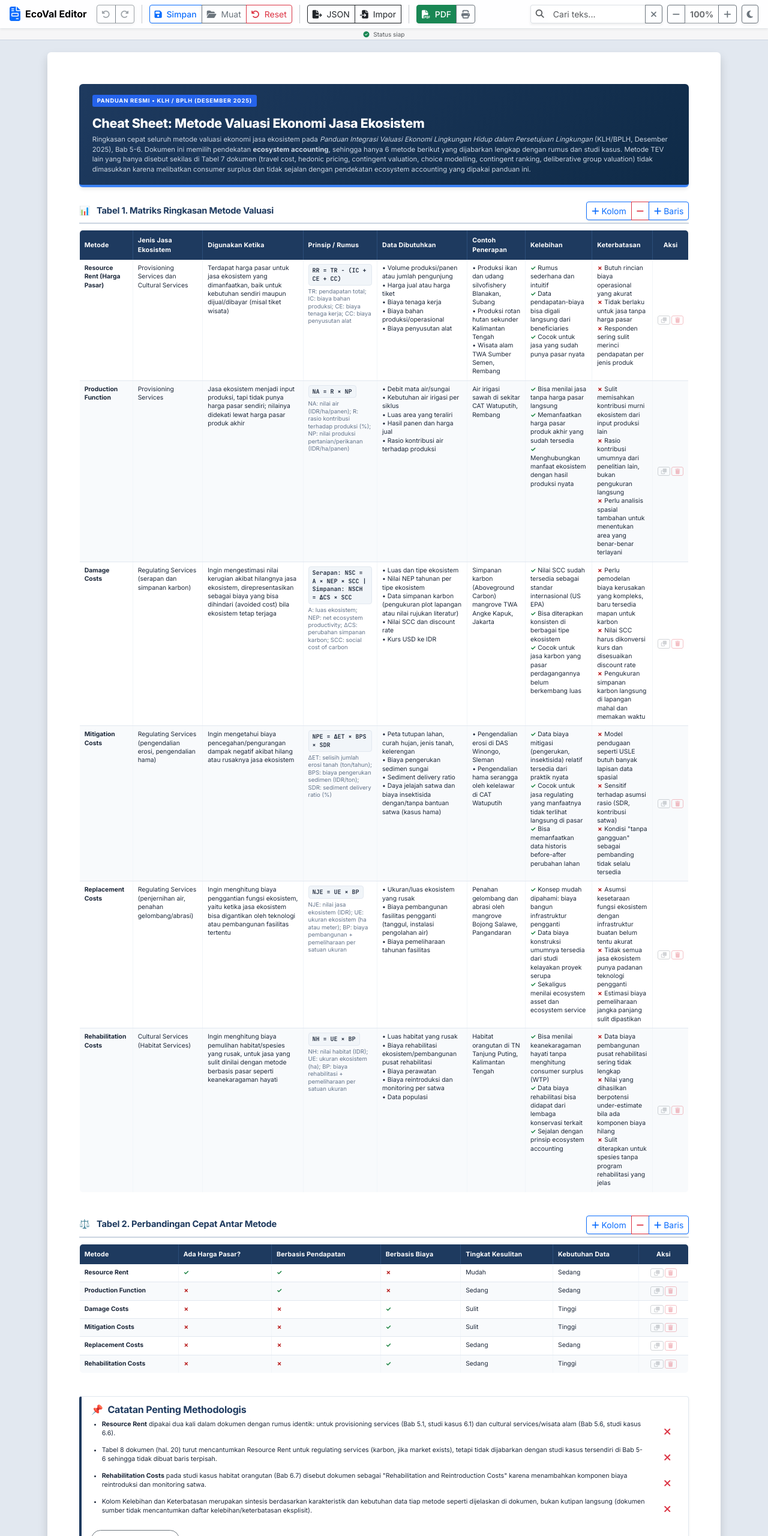
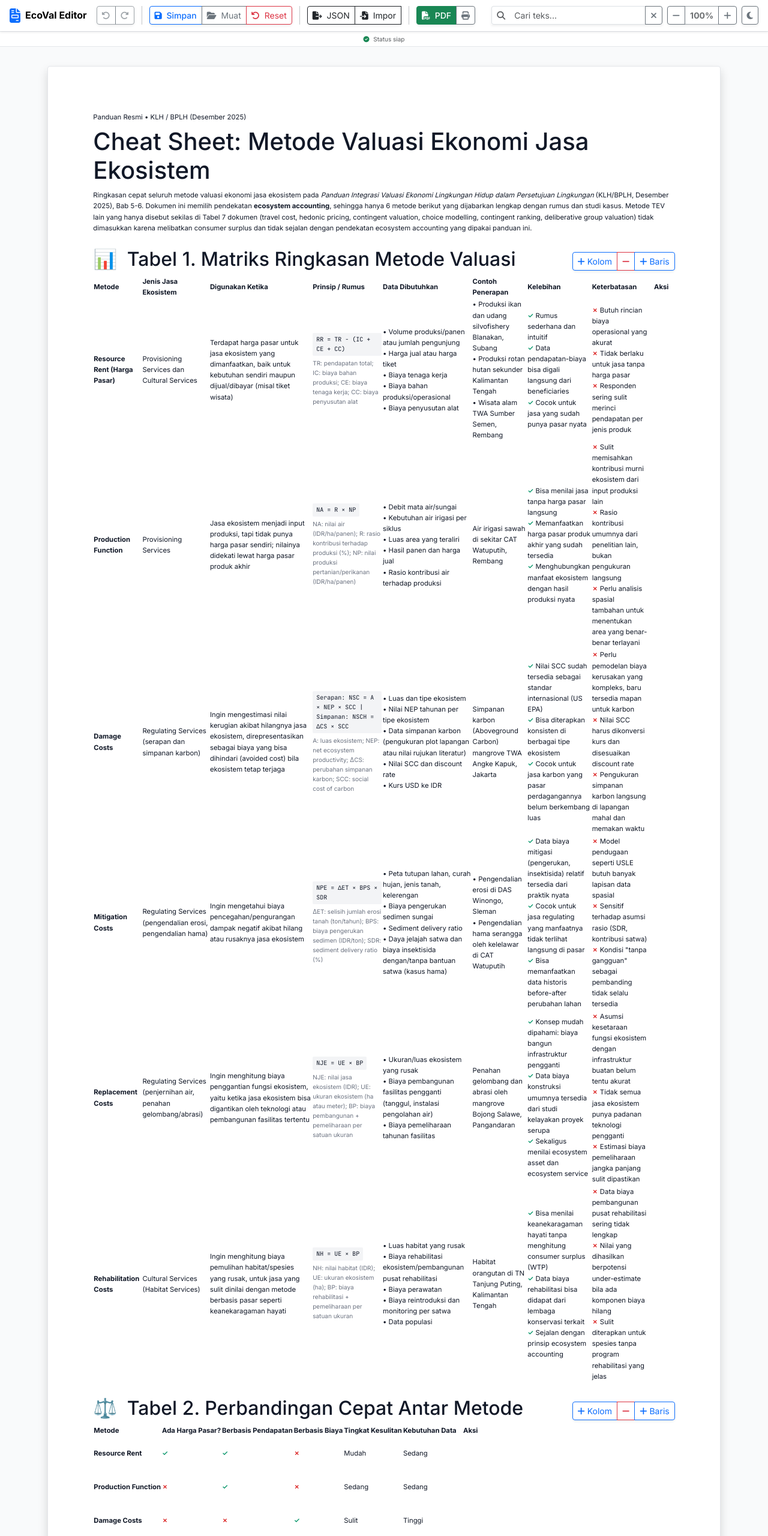
Before and after one commit to caxsaa/Matriks-valek, a plain HTML site: page index.html in a window 1280 px wide. Shown: the top 2560 px of the page at 60% size. Drawn offline with nearby package versions, Linux system fonts and the light colour scheme.

Commit message:
Memperbaiki tampilan tabel

```diff
--- a/style.css
+++ b/style.css
@@ -1,436 +1,334 @@
 /* ==========================================================================
-   EcoVal Document Editor - Modern Professional CSS Framework
-   Target: Clean Executive Ministry / World Bank Report Aesthetic
+   EcoVal Document Editor - MINIMALIST AESTHETIC
+   Focus: Typography, Whitespace, Monochromatic Accents, Flat UI
    ========================================================================== */
 
 :root {
-    /* Brand Primary Colors */
-    --primary-navy: #1E3A5F;
-    --primary-navy-dark: #0f2b48;
-    --accent-blue: #2563eb;
-    --accent-blue-hover: #1d4ed8;
-    --accent-sky: #3b82f6;
+    /* Minimalist Light Theme */
+    --bg-body: #f9fafb;
+    --bg-doc: #ffffff;
+    --bg-toolbar: rgba(255, 255, 255, 0.98);
+    --bg-table-hover: #f9fafb;
+    --bg-math: #f3f4f6;
+    --bg-search: #f3f4f6;
 
-    /* Status Colors */
-    --color-success: #15803d;
-    --color-danger: #b91c1c;
-    --color-warning: #d97706;
-
-    /* Light Theme Neutral Scale */
-    --bg-workspace: #e2e8f0;
-    --bg-document: #ffffff;
-    --bg-header-gradient: linear-gradient(135deg, #1E3A5F 0%, #0f2b48 100%);
-    --bg-toolbar: rgba(255, 255, 255, 0.95);
-    --bg-table-stripe: #f8fafc;
-    --bg-math-code: #f1f5f9;
-
-    --text-main: #1e293b;
-    --text-muted: #64748b;
-    --text-header-desc: #cbd5e1;
+    --text-main: #111827;
+    --text-muted: #6b7280;
     --text-inverse: #ffffff;
 
-    --border-color: #cbd5e1;
-    --border-light: #e2e8f0;
-    --border-subtle: #f1f5f9;
+    --border-light: #e5e7eb;
+    --border-dark: #111827;
+    --border-focus: rgba(17, 24, 39, 0.15);
+
+    --accent-color: #111827;
+    --highlight-bg: #fef08a;
+    --highlight-text: #111827;
+
+    --color-success: #059669;
+    --color-danger: #dc2626;
 
     /* Typography */
-    --font-sans: 'Inter', -apple-system, BlinkMacSystemFont, "Segoe UI", Roboto, Helvetica, Arial, sans-serif;
-    --font-mono: 'JetBrains Mono', 'Consolas', 'Courier New', Courier, monospace;
+    --font-sans: 'Inter', -apple-system, sans-serif;
+    --font-mono: 'JetBrains Mono', monospace;
 
-    /* Page Setup */
-    --document-width: 297mm; /* A4 Landscape width */
-    --document-min-height: 210mm; /* A4 Landscape height */
+    /* Document Setup */
+    --doc-width: 297mm;
 }
 
-/* Dark Theme Overrides */
+/* Dark Theme - True Dark Minimalist */
 [data-theme="dark"] {
-    --bg-workspace: #0f172a;
-    --bg-document: #1e293b;
-    --bg-header-gradient: linear-gradient(135deg, #0f172a 0%, #1e293b 100%);
-    --bg-toolbar: rgba(30, 41, 59, 0.95);
-    --bg-table-stripe: #334155;
-    --bg-math-code: #0f172a;
+    --bg-body: #09090b;
+    --bg-doc: #18181b;
+    --bg-toolbar: rgba(24, 24, 27, 0.98);
+    --bg-table-hover: #27272a;
+    --bg-math: #27272a;
+    --bg-search: #27272a;
 
-    --text-main: #f8fafc;
-    --text-muted: #94a3b8;
-    --text-header-desc: #cbd5e1;
+    --text-main: #f4f4f5;
+    --text-muted: #a1a1aa;
 
-    --border-color: #475569;
-    --border-light: #334155;
-    --border-subtle: #1e293b;
+    --border-light: #27272a;
+    --border-dark: #f4f4f5;
+    --border-focus: rgba(244, 244, 245, 0.15);
+
+    --accent-color: #f4f4f5;
+    --highlight-bg: #ca8a04;
+    --highlight-text: #ffffff;
 }
 
 /* ==========================================================================
-   Global Reset & Base Layout
+   Global Reset & Scrollbars
    ========================================================================== */
-
-*, *::before, *::after {
-    box-sizing: border-box;
-}
+*, *::before, *::after { box-sizing: border-box; }
 
 body {
     font-family: var(--font-sans);
     font-size: 8.5pt;
-    line-height: 1.45;
+    line-height: 1.6;
     color: var(--text-main);
-    background-color: var(--bg-workspace);
-    margin: 0;
-    padding: 0;
-    transition: background-color 0.25s ease, color 0.25s ease;
+    background-color: var(--bg-body);
+    margin: 0; padding: 0;
+    transition: background-color 0.2s, color 0.2s;
 }
 
+/* Minimal Scrollbar */
+::-webkit-scrollbar { width: 6px; height: 6px; }
+::-webkit-scrollbar-track { background: transparent; }
+::-webkit-scrollbar-thumb { background: var(--border-light); border-radius: 3px; }
+::-webkit-scrollbar-thumb:hover { background: var(--text-muted); }
+
 /* ==========================================================================
-   Sticky Toolbar & Navigation Header
+   Toolbar Flat UI
    ========================================================================== */
+.editor-toolbar-wrapper {
+    position: sticky; top: 0; z-index: 1080;
+    background-color: var(--bg-toolbar);
+    border-bottom: 1px solid var(--border-light);
+    backdrop-filter: blur(8px);
+}
+.editor-toolbar { padding: 8px 0; }
 
-.editor-toolbar-wrapper {
-    position: sticky;
-    top: 0;
-    z-index: 1080;
-    background-color: var(--bg-toolbar);
-    backdrop-filter: blur(8px);
-    border-bottom: 1px solid var(--border-color);
+.bg-separator { width: 1px; background-color: var(--border-light); }
+
+/* Flat Buttons */
+.flat-group { gap: 4px; }
+.btn-outline-minimal {
+    border: 1px solid var(--border-light);
+    color: var(--text-main);
+    background: transparent;
+    font-weight: 500;
+    border-radius: 4px;
+    padding: 4px 10px;
+    transition: all 0.2s;
+}
+.btn-outline-minimal:hover {
+    background: var(--bg-table-hover);
+    border-color: var(--text-muted);
+}
+.btn-minimal-primary {
+    border: 1px solid var(--accent-color);
+    background: transparent;
+    color: var(--accent-color);
+    font-weight: 600;
+    border-radius: 4px;
+    padding: 4px 12px;
+}
+.btn-minimal-primary:hover {
+    background: var(--accent-color);
+    color: var(--bg-doc);
+}
+.btn-minimal-dark {
+    background: var(--accent-color);
+    color: var(--bg-doc);
+    border: 1px solid var(--accent-color);
+    font-weight: 600;
+    border-radius: 4px;
+    padding: 4px 12px;
+}
+.btn-minimal-dark:hover {
+    opacity: 0.9;
+    color: var(--bg-doc);
 }
 
-.editor-toolbar {
-    padding-top: 0.4rem;
-    padding-bottom: 0.4rem;
+.flat-search {
+    background: var(--bg-search);
+    border-radius: 4px;
+    border: 1px solid transparent;
 }
-
-.search-box {
-    max-width: 220px;
-}
+.flat-search:focus-within { border-color: var(--border-light); }
+.flat-search input { color: var(--text-main); }
 
 .save-status-bar {
     font-size: 7.5pt;
     text-align: center;
-    padding: 2px 10px;
-    background-color: rgba(0, 0, 0, 0.03);
-    border-top: 1px solid var(--border-subtle);
+    padding: 4px;
+    border-top: 1px solid var(--border-light);
+    background: var(--bg-doc);
 }
 
 /* ==========================================================================
-   Workspace & Document Page Layout
+   Document Typography & Layout
    ========================================================================== */
-
 .workspace-container {
-    display: flex;
-    justify-content: center;
-    padding: 20px 10px 40px 10px;
-    overflow-x: auto;
+    display: flex; justify-content: center;
+    padding: 32px 16px; overflow-x: auto;
 }
 
 .document-page {
-    width: var(--document-width);
+    width: var(--doc-width);
     min-height: var(--document-min-height);
-    background-color: var(--bg-document);
-    padding: 14mm 14mm 16mm 14mm;
-    border-radius: 6px;
-    transition: transform 0.2s ease, box-shadow 0.2s ease;
-    box-sizing: border-box;
+    background-color: var(--bg-doc);
+    padding: 20mm 20mm;
+    border: 1px solid var(--border-light);
+    border-radius: 4px;
+    box-shadow: 0 10px 40px -10px rgba(0,0,0,0.03); /* Extremely soft shadow */
+}
+[data-theme="dark"] .document-page { box-shadow: none; }
+
+/* Minimal Header */
+.header-minimal {
+    margin-bottom: 32px;
+    padding-bottom: 24px;
+    border-bottom: 1px solid var(--border-dark);
+}
+.badge-minimal {
+    font-size: 7.5pt;
+    font-weight: 600;
+    text-transform: uppercase;
+    letter-spacing: 1px;
+    color: var(--text-muted);
+    outline: none;
+}
+.title-minimal {
+    font-size: 20pt;
+    font-weight: 700;
+    letter-spacing: -0.5px;
+    color: var(--text-main);
+    margin: 8px 0;
+    line-height: 1.2;
+    outline: none;
+}
+.desc-minimal {
+    font-size: 9pt;
+    color: var(--text-muted);
+    line-height: 1.6;
+    outline: none;
+    max-width: 90%;
+}
+
+/* Section Header */
+.document-section { margin-top: 40px; }
+.section-header-minimal {
+    margin-bottom: 16px;
+    padding-bottom: 8px;
+}
+.subtitle-minimal {
+    font-size: 11pt;
+    font-weight: 600;
+    color: var(--text-main);
+    margin: 0;
+    outline: none;
 }
 
 /* ==========================================================================
-   Document Header Bar Style (World Bank / Ministry Style)
+   Clean Minimalist Tables
    ========================================================================== */
-
-.header-container {
-    background: var(--bg-header-gradient);
-    color: var(--text-inverse);
-    padding: 18px 22px;
-    border-radius: 6px;
-    margin-bottom: 16px;
-    border-bottom: 4px solid var(--accent-sky);
-    box-shadow: 0 4px 6px -1px rgba(0,0,0,0.1);
+.table-minimal {
+    width: 100%;
+    border-collapse: collapse;
+    font-size: 8pt;
 }
 
-.header-badge {
-    display: inline-block;
-    background-color: var(--accent-blue);
-    color: #ffffff;
-    font-size: 7pt;
-    font-weight: 700;
+.table-minimal th {
+    font-weight: 600;
     text-transform: uppercase;
-    letter-spacing: 0.8px;
-    padding: 3px 8px;
-    border-radius: 3px;
-    margin-bottom: 6px;
-    outline: none;
+    letter-spacing: 0.5px;
+    font-size: 7.5pt;
+    color: var(--text-muted);
+    padding: 10px 12px;
+    border-bottom: 1px solid var(--border-dark);
+    text-align: left;
+    min-width: 100px;
 }
 
-h1 {
-    font-size: 16pt;
-    font-weight: 800;
-    margin: 0 0 6px 0;
-    letter-spacing: -0.3px;
-    color: #ffffff;
-    line-height: 1.25;
-    outline: none;
+.table-minimal td {
+    padding: 12px 12px;
+    border-bottom: 1px solid var(--border-light);
+    vertical-align: top;
 }
 
-.header-desc {
-    font-size: 8.5pt;
-    color: var(--text-header-desc);
-    margin: 0;
-    line-height: 1.45;
-    outline: none;
+.table-minimal tbody tr {
+    transition: background-color 0.15s;
+}
+.table-minimal tbody tr:hover td {
+    background-color: var(--bg-table-hover);
 }
 
-/* Section Headers */
-.section-header {
-    margin-top: 18px;
-    margin-bottom: 10px;
-    padding-bottom: 4px;
-    border-bottom: 2px solid var(--border-color);
+/* Actions in Table */
+.col-action-head { text-align: center; width: 45px !important; min-width: 45px !important; }
+.cell-actions {
+    display: flex; flex-direction: column; gap: 4px; align-items: center;
+    opacity: 0; transition: opacity 0.2s;
+}
+tr:hover .cell-actions { opacity: 1; }
+
+.btn-row-action {
+    background: transparent;
+    border: 1px solid var(--border-light);
+    color: var(--text-muted);
+    padding: 4px;
+    font-size: 7.5pt;
+    border-radius: 4px;
+    width: 100%;
+    transition: all 0.2s;
+}
+.btn-row-action:hover { border-color: var(--text-main); color: var(--text-main); }
+.btn-row-action.btn-outline-danger:hover { border-color: var(--color-danger); color: var(--color-danger); }
+
+/* Math & Notes */
+.math-code {
+    font-family: var(--font-mono);
+    background-color: var(--bg-math);
+    padding: 3px 6px;
+    border-radius: 3px;
+    font-size: 7.5pt;
+    font-weight: 500;
+    display: inline-block;
+    margin-bottom: 4px;
+}
+.math-desc { font-size: 7.5pt; color: var(--text-muted); }
+
+.check-item { color: var(--color-success); font-weight: 600; }
+.cross-item { color: var(--color-danger); font-weight: 600; }
+
+.notes-minimal {
+    border-top: 1px dashed var(--border-light);
+    padding-top: 24px;
+    margin-top: 24px;
+}
+.list-minimal {
+    margin: 0; padding-left: 16px;
+    color: var(--text-muted);
+}
+.list-minimal li { margin-bottom: 8px; }
+.note-text { color: var(--text-main); }
+
+/* ContentEditable Focus - Subtle */
+[contenteditable="true"] { outline: none; transition: background-color 0.2s; border-radius: 2px; }
+[contenteditable="true"]:focus {
+    background-color: var(--bg-table-hover);
+    box-shadow: 0 0 0 2px var(--border-focus);
 }
 
-h2 {
-    font-size: 11pt;
-    font-weight: 700;
-    color: var(--primary-navy);
-    margin: 0;
-    letter-spacing: -0.2px;
+.search-highlight {
+    background-color: var(--highlight-bg) !important;
+    color: var(--highlight-text) !important;
+    border-radius: 2px;
 }
 
-[data-theme="dark"] h2 {
-    color: #60a5fa;
-}
-
-h2 .icon {
-    color: var(--accent-blue);
+.flat-toast {
+    background-color: var(--accent-color) !important;
+    color: var(--bg-doc) !important;
+    border-radius: 4px;
 }
 
 /* ==========================================================================
-   Data Table Styling
+   Print Optimization
    ========================================================================== */
-
-table {
-    width: 100%;
-    border-collapse: collapse;
-    margin-bottom: 14px;
-    font-size: 7.8pt;
-    background-color: var(--bg-document);
-    border-radius: 6px;
-    overflow: hidden;
-    border: 1px solid var(--border-color);
+@media print {
+    @page { size: A4 landscape; margin: 15mm; }
+    .no-print { display: none !important; }
+    body { background: #fff !important; color: #000 !important; }
+    .workspace-container { padding: 0 !important; }
+    .document-page { width: 100% !important; border: none !important; padding: 0 !important; box-shadow: none !important; }
+    .table-minimal th { color: #000 !important; border-bottom: 2px solid #000 !important; }
+    .table-minimal td { border-bottom: 1px solid #ddd !important; }
+    tr { page-break-inside: avoid !important; }
+    .header-minimal { border-bottom: 2px solid #000 !important; }
+    .print-only-footer { position: fixed; bottom: 0; width: 100%; display: flex !important; justify-content: space-between; font-size: 7.5pt; color: #555; border-top: 1px solid #ddd; padding-top: 5px; }
 }
 
-th {
-    background-color: var(--primary-navy);
-    color: #ffffff;
-    font-weight: 700;
-    text-align: left;
-    padding: 9px 8px;
-    font-size: 8pt;
-    letter-spacing: 0.2px;
-    border-right: 1px solid #2c4e7a;
-    vertical-align: middle;
+@media (max-width: 992px) {
+    .document-page { width: 100%; padding: 16px; }
+    .title-minimal { font-size: 16pt; }
 }
-
-th:last-child {
-    border-right: none;
-}
-
-td {
-    padding: 7px 8px;
-    vertical-align: top;
-    border-bottom: 1px solid var(--border-light);
-    border-right: 1px solid var(--border-subtle);
-    line-height: 1.38;
-    outline: none;
-}
-
-td:last-child {
-    border-right: none;
-}
-
-/* Zebra Striping */
-tbody tr:nth-child(even) {
-    background-color: var(--bg-table-stripe);
-}
-
-/* Action Controls Column in Tables */
-.col-action-head {
-    text-align: center;
-}
-
-.cell-actions {
-    display: flex;
-    gap: 2px;
-    justify-content: center;
-    opacity: 0.3;
-    transition: opacity 0.15s ease;
-}
-
-tr:hover .cell-actions {
-    opacity: 1;
-}
-
-.btn-row-action {
-    padding: 2px 5px;
-    font-size: 7pt;
-    border-radius: 3px;
-    line-height: 1;
-}
-
-/* Inline Code & Math Formulas */
-.math-code {
-    font-family: var(--font-mono);
-    background-color: var(--bg-math-code);
-    color: var(--text-main);
-    padding: 3px 6px;
-    border-radius: 4px;
-    font-size: 7.5pt;
-    border: 1px solid var(--border-light);
-    display: inline-block;
-    margin-bottom: 4px;
-    font-weight: 600;
-    outline: none;
-}
-
-.math-desc {
-    font-size: 7.2pt;
-    color: var(--text-muted);
-    line-height: 1.3;
-    outline: none;
-}
-
-/* Positive / Negative Items Indicator */
-.check-item {
-    color: var(--color-success);
-    font-weight: 700;
-}
-
-.cross-item {
-    color: var(--color-danger);
-    font-weight: 700;
-}
-
-/* Notes Section Styling */
-.notes-card {
-    background-color: var(--bg-document);
-    border-left: 4px solid var(--primary-navy);
-    border-radius: 4px;
-    padding: 12px 16px;
-    margin-top: 14px;
-    border-top: 1px solid var(--border-light);
-    border-right: 1px solid var(--border-light);
-    border-bottom: 1px solid var(--border-light);
-}
-
-.notes-card ul {
-    margin: 6px 0 0 0;
-    padding-left: 18px;
-    color: var(--text-main);
-    font-size: 8pt;
-}
-
-.notes-card li {
-    margin-bottom: 5px;
-    line-height: 1.4;
-    outline: none;
-}
-
-/* Editable Focus States */
-[contenteditable="true"]:focus {
-    outline: 2px solid var(--accent-sky) !important;
-    background-color: rgba(59, 130, 246, 0.05);
-    border-radius: 2px;
-}
-
-/* Search Highlight */
-.search-highlight {
-    background-color: #fef08a !important;
-    color: #0f172a !important;
-    border-radius: 2px;
-    padding: 0 2px;
-}
-
-/* ==========================================================================
-   Print Optimization & Media Queries
-   ========================================================================== */
-
-@media print {
-    .no-print, .editor-toolbar-wrapper, .table-controls, .cell-actions, .col-action-head {
-        display: none !important;
-    }
-
-    body {
-        background-color: #ffffff !important;
-        color: #000000 !important;
-        font-size: 8.5pt !important;
-    }
-
-    .workspace-container {
-        padding: 0 !important;
-        margin: 0 !important;
-        display: block !important;
-    }
-
-    .document-page {
-        width: 100% !important;
-        min-height: auto !important;
-        padding: 0 !important;
-        box-shadow: none !important;
-        border-radius: 0 !important;
-        background: transparent !important;
-    }
-
-    .header-container {
-        background: #1E3A5F !important;
-        color: #ffffff !important;
-        -webkit-print-color-adjust: exact;
-        print-color-adjust: exact;
-    }
-
-    th {
-        background-color: #1E3A5F !important;
-        color: #ffffff !important;
-        -webkit-print-color-adjust: exact;
-        print-color-adjust: exact;
-    }
-
-    tbody tr:nth-child(even) {
-        background-color: #f8fafc !important;
-        -webkit-print-color-adjust: exact;
-        print-color-adjust: exact;
-    }
-
-    .print-only-footer {
-        position: fixed;
-        bottom: 0;
-        left: 0;
-        right: 0;
-        display: flex !important;
-        justify-content: space-between;
-        font-size: 7.5pt;
-        color: #64748b;
-        border-top: 1px solid #cbd5e1;
-        padding-top: 4px;
-    }
-
-    @page {
-        size: A4 landscape;
-        margin: 12mm 10mm 15mm 10mm;
-    }
-}
-
-/* Mobile & Tablet Responsiveness */
-@media (max-width: 992px) {
-    .document-page {
-        width: 100%;
-        padding: 10px;
-    }
-
-    .header-container {
-        padding: 14px;
-    }
-
-    h1 {
-        font-size: 13pt;
-    }
-
-    .table-responsive {
-        overflow-x: auto;
-    }
-}
```
